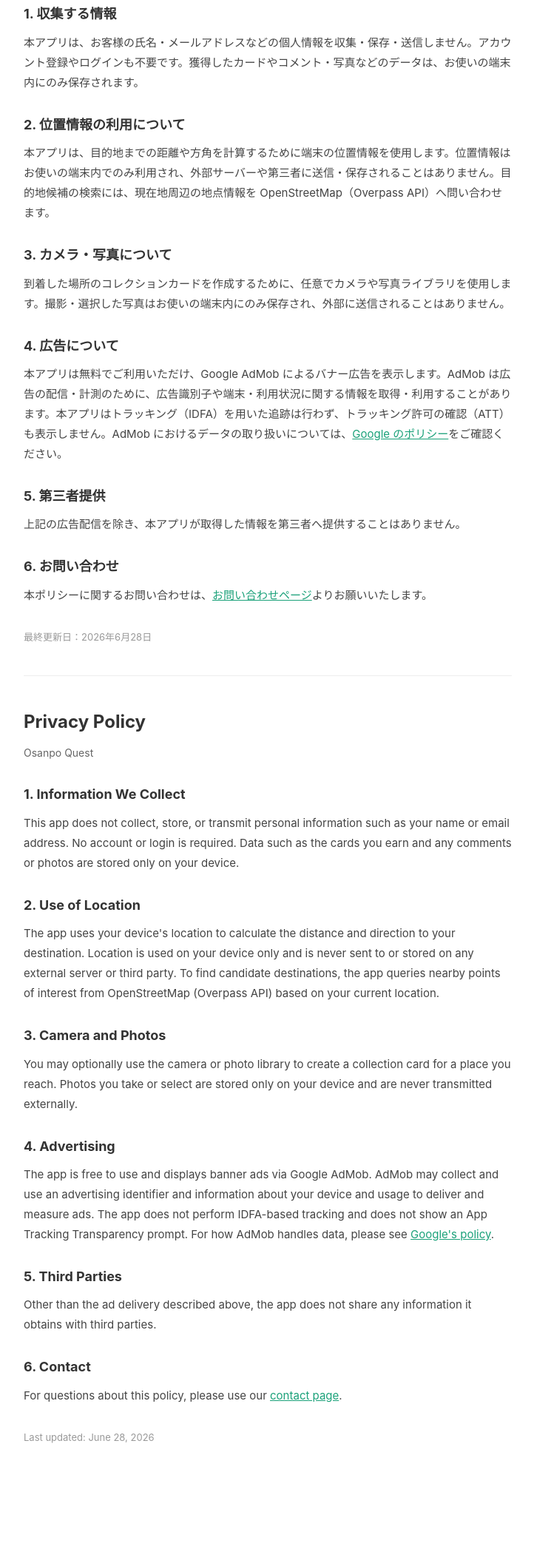
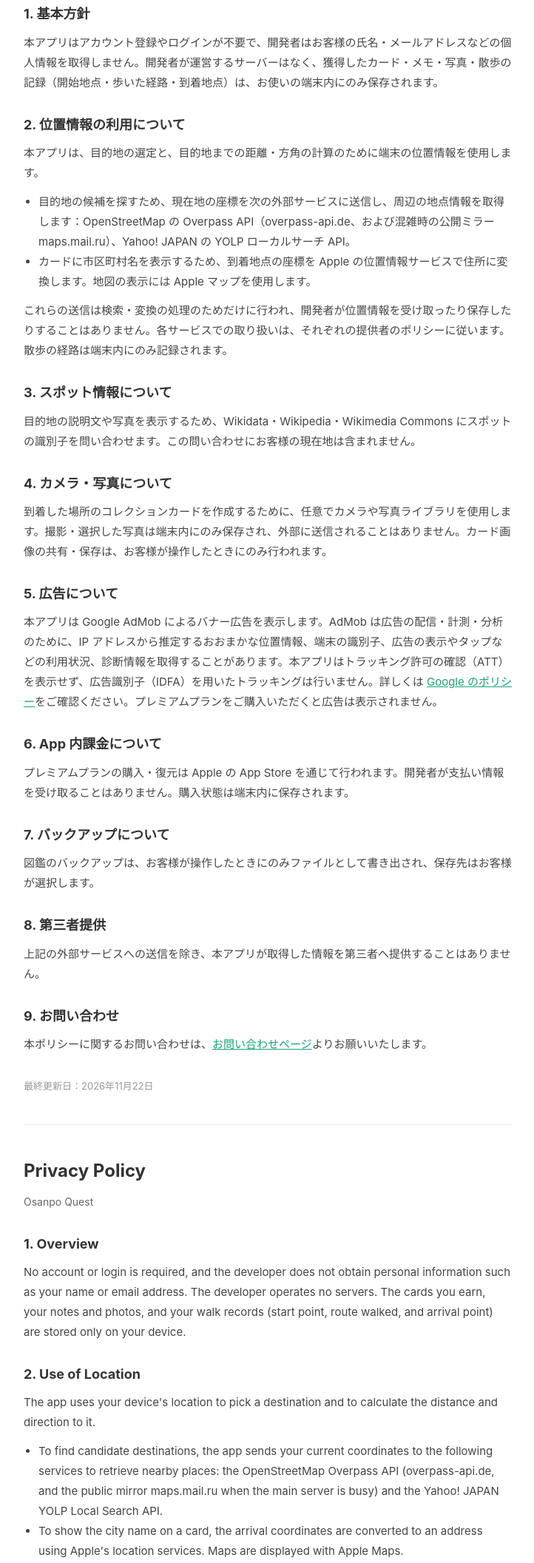
Before and after one commit to norikroos/norikroos.github.io, a plain HTML site: page osanpoquest/privacy.html in a window 1280 px wide. Shown: the part 141-2254 px from the top of the page at 74% size, without its empty margins (278-1000 px from the left). Before the commit the page ends 2148 px from the top, so only its background shows below. Drawn offline with Linux system fonts and the light colour scheme.

Commit message:
osanpoquest: プライバシーポリシーを実装に合わせて更新（位置情報の外部送信先・散歩記録・AdMob取得項目・App内課金・バックアップ）、紹介ページの位置情報の記述を修正
Co-Authored-By: Claude Opus 5.5 <noreply@anthropic.com>

```diff
--- a/osanpoquest/privacy.html
+++ b/osanpoquest/privacy.html
@@ -28,49 +28,77 @@
   <h1>プライバシーポリシー</h1>
   <p class="app-name">Osanpo Quest（おさんぽクエスト）</p>
 
-  <h2>1. 収集する情報</h2>
-  <p>本アプリは、お客様の氏名・メールアドレスなどの個人情報を収集・保存・送信しません。アカウント登録やログインも不要です。獲得したカードやコメント・写真などのデータは、お使いの端末内にのみ保存されます。</p>
+  <h2>1. 基本方針</h2>
+  <p>本アプリはアカウント登録やログインが不要で、開発者はお客様の氏名・メールアドレスなどの個人情報を取得しません。開発者が運営するサーバーはなく、獲得したカード・メモ・写真・散歩の記録（開始地点・歩いた経路・到着地点）は、お使いの端末内にのみ保存されます。</p>
 
   <h2>2. 位置情報の利用について</h2>
-  <p>本アプリは、目的地までの距離や方角を計算するために端末の位置情報を使用します。位置情報はお使いの端末内でのみ利用され、外部サーバーや第三者に送信・保存されることはありません。目的地候補の検索には、現在地周辺の地点情報を OpenStreetMap（Overpass API）へ問い合わせます。</p>
+  <p>本アプリは、目的地の選定と、目的地までの距離・方角の計算のために端末の位置情報を使用します。</p>
+  <ul>
+    <li>目的地の候補を探すため、現在地の座標を次の外部サービスに送信し、周辺の地点情報を取得します：OpenStreetMap の Overpass API（overpass-api.de、および混雑時の公開ミラー maps.mail.ru）、Yahoo! JAPAN の YOLP ローカルサーチ API。</li>
+    <li>カードに市区町村名を表示するため、到着地点の座標を Apple の位置情報サービスで住所に変換します。地図の表示には Apple マップを使用します。</li>
+  </ul>
+  <p>これらの送信は検索・変換の処理のためだけに行われ、開発者が位置情報を受け取ったり保存したりすることはありません。各サービスでの取り扱いは、それぞれの提供者のポリシーに従います。散歩の経路は端末内にのみ記録されます。</p>
 
-  <h2>3. カメラ・写真について</h2>
-  <p>到着した場所のコレクションカードを作成するために、任意でカメラや写真ライブラリを使用します。撮影・選択した写真はお使いの端末内にのみ保存され、外部に送信されることはありません。</p>
+  <h2>3. スポット情報について</h2>
+  <p>目的地の説明文や写真を表示するため、Wikidata・Wikipedia・Wikimedia Commons にスポットの識別子を問い合わせます。この問い合わせにお客様の現在地は含まれません。</p>
 
-  <h2>4. 広告について</h2>
-  <p>本アプリは無料でご利用いただけ、Google AdMob によるバナー広告を表示します。AdMob は広告の配信・計測のために、広告識別子や端末・利用状況に関する情報を取得・利用することがあります。本アプリはトラッキング（IDFA）を用いた追跡は行わず、トラッキング許可の確認（ATT）も表示しません。AdMob におけるデータの取り扱いについては、<a href="https://policies.google.com/technologies/partner-sites">Google のポリシー</a>をご確認ください。</p>
+  <h2>4. カメラ・写真について</h2>
+  <p>到着した場所のコレクションカードを作成するために、任意でカメラや写真ライブラリを使用します。撮影・選択した写真は端末内にのみ保存され、外部に送信されることはありません。カード画像の共有・保存は、お客様が操作したときにのみ行われます。</p>
 
-  <h2>5. 第三者提供</h2>
-  <p>上記の広告配信を除き、本アプリが取得した情報を第三者へ提供することはありません。</p>
+  <h2>5. 広告について</h2>
+  <p>本アプリは Google AdMob によるバナー広告を表示します。AdMob は広告の配信・計測・分析のために、IP アドレスから推定するおおまかな位置情報、端末の識別子、広告の表示やタップなどの利用状況、診断情報を取得することがあります。本アプリはトラッキング許可の確認（ATT）を表示せず、広告識別子（IDFA）を用いたトラッキングは行いません。詳しくは <a href="https://policies.google.com/technologies/partner-sites">Google のポリシー</a>をご確認ください。プレミアムプランをご購入いただくと広告は表示されません。</p>
 
-  <h2>6. お問い合わせ</h2>
+  <h2>6. App 内課金について</h2>
+  <p>プレミアムプランの購入・復元は Apple の App Store を通じて行われます。開発者が支払い情報を受け取ることはありません。購入状態は端末内に保存されます。</p>
+
+  <h2>7. バックアップについて</h2>
+  <p>図鑑のバックアップは、お客様が操作したときにのみファイルとして書き出され、保存先はお客様が選択します。</p>
+
+  <h2>8. 第三者提供</h2>
+  <p>上記の外部サービスへの送信を除き、本アプリが取得した情報を第三者へ提供することはありません。</p>
+
+  <h2>9. お問い合わせ</h2>
   <p>本ポリシーに関するお問い合わせは、<a href="https://kunugi.notion.site/303e203271ae81019647e383c7215a36">お問い合わせページ</a>よりお願いいたします。</p>
 
-  <p class="updated">最終更新日：2026年6月28日</p>
+  <p class="updated">最終更新日：2026年11月22日</p>
 
   <hr>
 
   <h1>Privacy Policy</h1>
   <p class="app-name">Osanpo Quest</p>
 
-  <h2>1. Information We Collect</h2>
-  <p>This app does not collect, store, or transmit personal information such as your name or email address. No account or login is required. Data such as the cards you earn and any comments or photos are stored only on your device.</p>
+  <h2>1. Overview</h2>
+  <p>No account or login is required, and the developer does not obtain personal information such as your name or email address. The developer operates no servers. The cards you earn, your notes and photos, and your walk records (start point, route walked, and arrival point) are stored only on your device.</p>
 
   <h2>2. Use of Location</h2>
-  <p>The app uses your device's location to calculate the distance and direction to your destination. Location is used on your device only and is never sent to or stored on any external server or third party. To find candidate destinations, the app queries nearby points of interest from OpenStreetMap (Overpass API) based on your current location.</p>
+  <p>The app uses your device's location to pick a destination and to calculate the distance and direction to it.</p>
+  <ul>
+    <li>To find candidate destinations, the app sends your current coordinates to the following services to retrieve nearby places: the OpenStreetMap Overpass API (overpass-api.de, and the public mirror maps.mail.ru when the main server is busy) and the Yahoo! JAPAN YOLP Local Search API.</li>
+    <li>To show the city name on a card, the arrival coordinates are converted to an address using Apple's location services. Maps are displayed with Apple Maps.</li>
+  </ul>
+  <p>These requests are made only to perform the search or conversion; the developer never receives or stores your location. Each service handles data under its own provider's policy. Your walk route is recorded only on your device.</p>
 
-  <h2>3. Camera and Photos</h2>
-  <p>You may optionally use the camera or photo library to create a collection card for a place you reach. Photos you take or select are stored only on your device and are never transmitted externally.</p>
+  <h2>3. Place Information</h2>
+  <p>To show descriptions and photos of a destination, the app queries Wikidata, Wikipedia, and Wikimedia Commons using the place's identifier. These requests do not include your location.</p>
 
-  <h2>4. Advertising</h2>
-  <p>The app is free to use and displays banner ads via Google AdMob. AdMob may collect and use an advertising identifier and information about your device and usage to deliver and measure ads. The app does not perform IDFA-based tracking and does not show an App Tracking Transparency prompt. For how AdMob handles data, please see <a href="https://policies.google.com/technologies/partner-sites">Google's policy</a>.</p>
+  <h2>4. Camera and Photos</h2>
+  <p>You may optionally use the camera or photo library to create a collection card for a place you reach. Photos are stored only on your device and are never transmitted. Card images are shared or saved only when you choose to do so.</p>
 
-  <h2>5. Third Parties</h2>
-  <p>Other than the ad delivery described above, the app does not share any information it obtains with third parties.</p>
+  <h2>5. Advertising</h2>
+  <p>The app displays banner ads via Google AdMob. To deliver, measure, and analyze ads, AdMob may collect approximate location derived from your IP address, device identifiers, ad interactions such as views and taps, and diagnostic data. The app does not show an App Tracking Transparency prompt and does not track you using the advertising identifier (IDFA). For details, see <a href="https://policies.google.com/technologies/partner-sites">Google's policy</a>. Ads are not shown to Premium Plan users.</p>
 
-  <h2>6. Contact</h2>
+  <h2>6. In-App Purchase</h2>
+  <p>Purchases and restores of the Premium Plan are processed by Apple's App Store. The developer never receives your payment information. Your purchase status is stored on your device.</p>
+
+  <h2>7. Backups</h2>
+  <p>A collection backup is exported as a file only when you choose to, to a location you select.</p>
+
+  <h2>8. Third Parties</h2>
+  <p>Other than the transmissions to the services described above, the app does not share any information with third parties.</p>
+
+  <h2>9. Contact</h2>
   <p>For questions about this policy, please use our <a href="https://kunugi.notion.site/303e203271ae81019647e383c7215a36">contact page</a>.</p>
 
-  <p class="updated">Last updated: June 28, 2026</p>
+  <p class="updated">Last updated: November 22, 2026</p>
 </body>
 </html>
```
Also changed, not shown: osanpoquest/index.html (+1 -1 lines).
